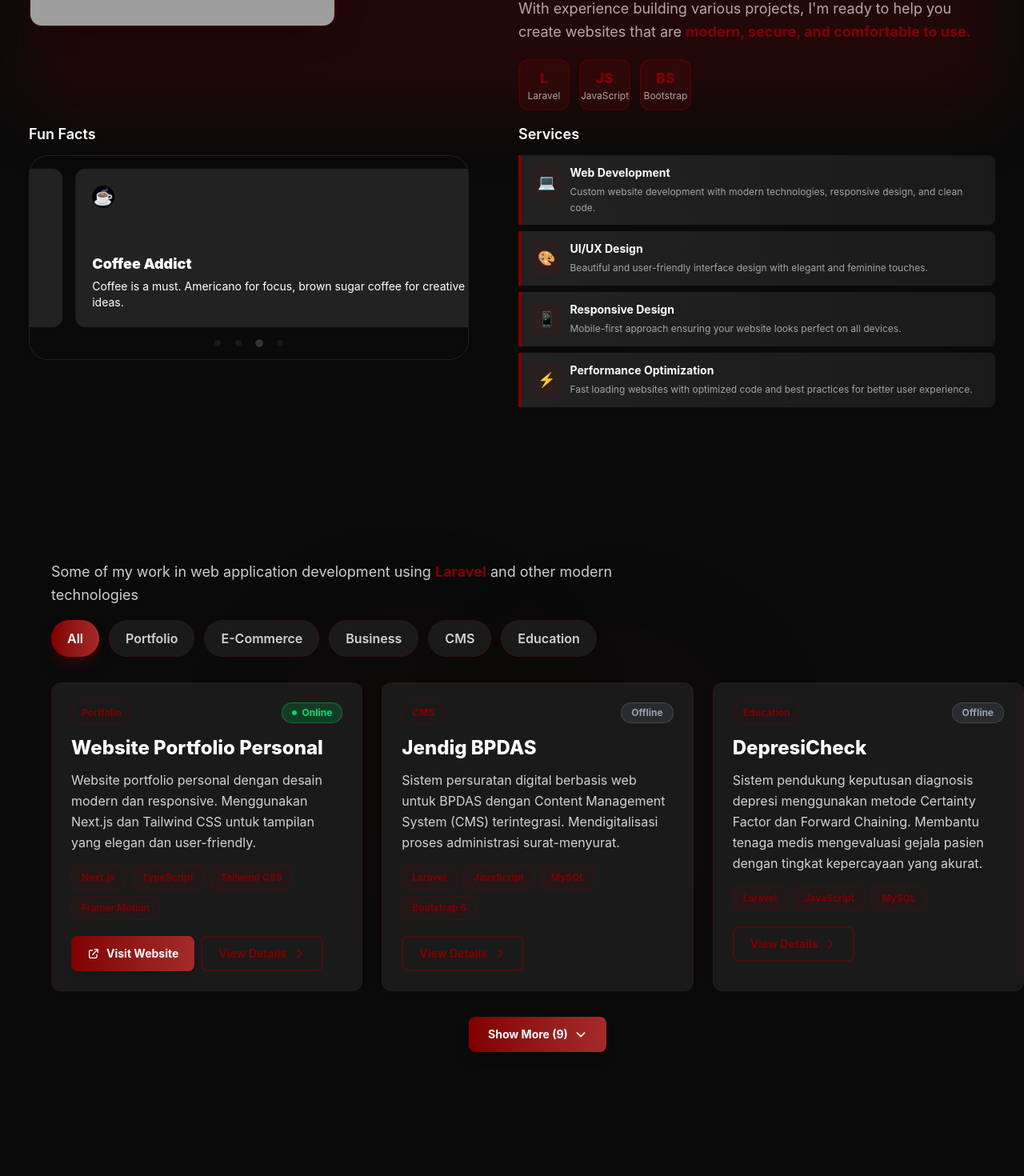
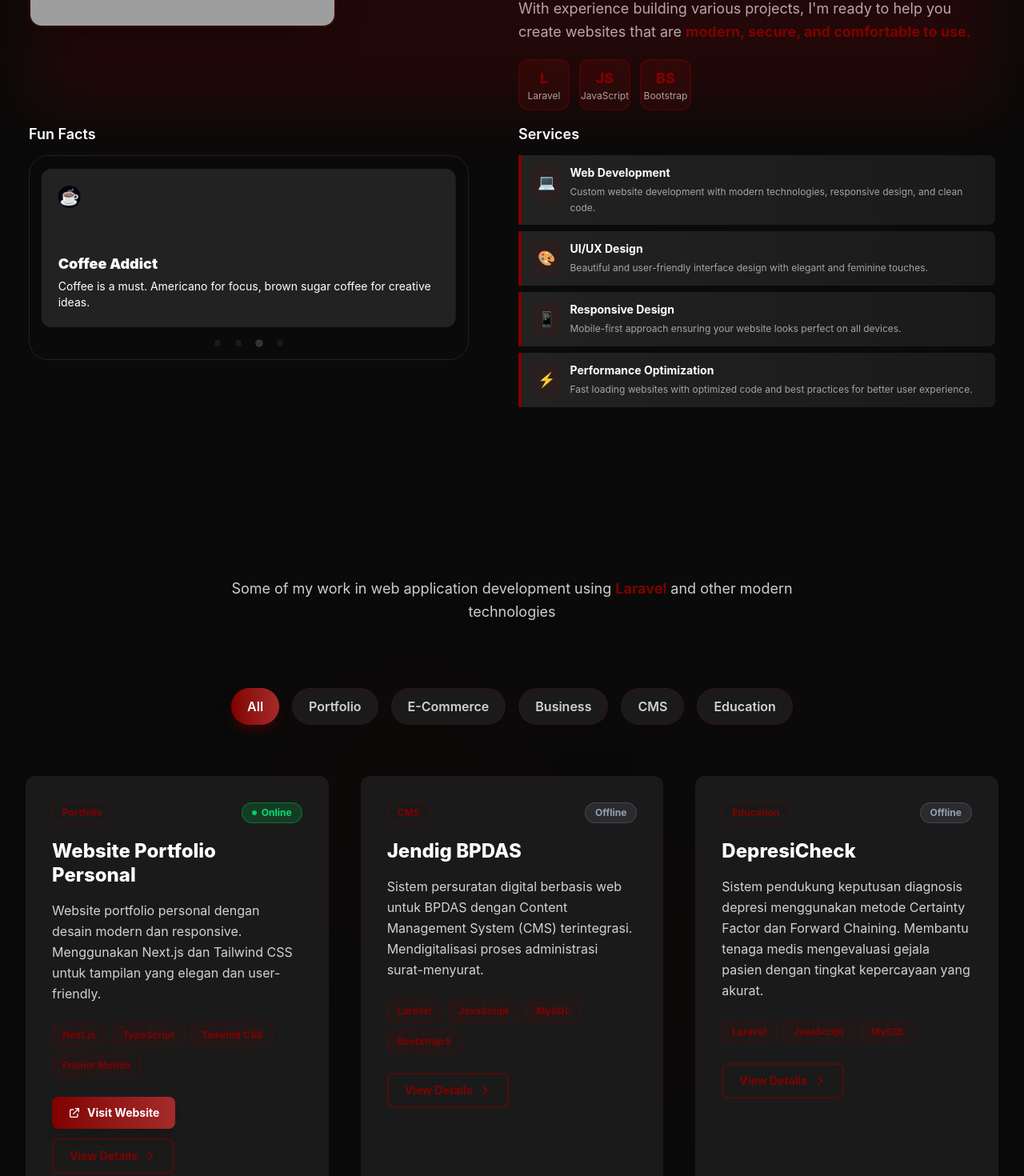
Before and after one commit to intanSulistiya/IntanSulis, a Next.js app: page / in a window 1280 px wide. Shown: the part 1330-2800 px from the top of the page at 80% size. Built offline with nearby package versions, Linux system fonts and the light colour scheme; grey boxes are pictures that could not be loaded.

Commit message:
update fix

```diff
--- a/src/components/AboutSection.tsx
+++ b/src/components/AboutSection.tsx
@@ -10,8 +10,29 @@ export default function AboutSection() {
   const { language } = useLanguage();
   const t = translations[language];
   const [isVisible, setIsVisible] = useState(false);
+  const [carouselWidth, setCarouselWidth] = useState(350);
   const sectionRef = useRef<HTMLElement>(null);
   const scrollContainerRef = useRef<HTMLElement>(null);
+
+  useEffect(() => {
+    const updateCarouselWidth = () => {
+      const width = window.innerWidth;
+      if (width < 640) {
+        setCarouselWidth(Math.min(width - 60, 350));
+      } else if (width < 768) {
+        setCarouselWidth(Math.min(width - 80, 450));
+      } else if (width < 1024) {
+        setCarouselWidth(Math.min(width - 100, 500));
+      } else {
+        setCarouselWidth(550);
+      }
+    };
+
+    updateCarouselWidth();
+    window.addEventListener('resize', updateCarouselWidth);
+    return () => window.removeEventListener('resize', updateCarouselWidth);
+  }, []);
+
   useEffect(() => {
     const observer = new IntersectionObserver(
       ([entry]) => entry.isIntersecting && setIsVisible(true),
@@ -140,9 +161,9 @@ export default function AboutSection() {
         }`}>
           <div className="grid grid-cols-1 lg:grid-cols-2 gap-4">
             {/* Fun Facts - Kiri */}
-            <div>
+            <div className="w-full">
               <h3 className="text-lg font-semibold text-white mb-3">{t.about.funFacts}</h3>
-              <div style={{ height: '350px', position: 'relative' }}>
+              <div className="w-full flex justify-center lg:justify-start">
                 <Carousel
                   items={t.about.funFactsItems.map((item, index) => ({
                     id: index + 1,
@@ -150,7 +171,7 @@ export default function AboutSection() {
                     description: item.desc,
                     icon: <span className="text-xl">{item.icon}</span>
                   }))}
-                  baseWidth={550}
+                  baseWidth={carouselWidth}
                   autoplay={true}
                   autoplayDelay={3000}
                   pauseOnHover={true}
--- a/src/components/ProjectsSection.tsx
+++ b/src/components/ProjectsSection.tsx
@@ -96,7 +96,7 @@ export default function ProjectsSection() {
     <section
       ref={sectionRef}
       id="portfolio"
-      className="w-full py-10 px3 bg-[#0a0a0a] relative overflow-hidden "
+      className="w-full py-16 md:py-20 lg:py-24 px-4 md:px-6 lg:px-8 bg-[#0a0a0a] relative overflow-hidden"
     >
       {/* Animated Background Elements */}
       <div className="absolute inset-0 overflow-hidden pointer-events-none">
@@ -104,16 +104,16 @@ export default function ProjectsSection() {
         <div className="absolute bottom-1/4 right-1/4 w-96 h-96 bg-[#800000]/5 rounded-full blur-3xl animate-pulse-slow" style={{ animationDelay: '1s' }}></div>
       </div>
 
-      <div className="max-w-9.5xl ml-0 md:ml-8 lg:ml-16 relative z-10">
+      <div className="max-w-7xl mx-auto relative z-10">
         {/* Section Header */}
-        <div className="text-center mb-12 lg:mb-2">
+        <div className="text-center mb-12 md:mb-16 lg:mb-20">
             <span className="text-3xl md:text-4xl lg:text-5xl font-bold mb-4 text-white">
             <ScrollFloat
             scrollContainerRef={scrollContainerRef as React.RefObject<HTMLElement | null>}
             animationDuration={1}
             ease='back.inOut(2)'
             scrollStart='center bottom+=50%'
-            scrollEnd='bottom bottom-=40%'
+            scrollEnd='bottomAQ bottom-=40%'
             stagger={0.03}
           >
             {t.projects.title}
@@ -121,13 +121,13 @@ export default function ProjectsSection() {
             </span>
 
 
-          <p className="text-lg text-left text-white/80 max-w-3xl mb-4 leading-relaxed">
+          <p className="text-base md:text-lg text-center text-white/80 max-w-3xl mx-auto mb-8 leading-relaxed">
             {t.projects.subtitle} <span className="font-bold text-[#800000]">{t.projects.subtitle2}</span> {t.projects.subtitle3}
           </p>
         </div>
 
         {/* Modern Category Filter */}
-        <div className={`flex flex-wrap gap-2 md:gap-3 mb-6 md:mb-8 transform transition-all duration-700 ${isVisible ? 'opacity-100 translate-y-0' : 'opacity-0 translate-y-10'}`}>
+        <div className={`flex flex-wrap justify-center gap-3 md:gap-4 mb-10 md:mb-12 lg:mb-16 transform transition-all duration-700 ${isVisible ? 'opacity-100 translate-y-0' : 'opacity-0 translate-y-10'}`}>
           {categories.map((category) => (
             <button
               key={category}
@@ -147,7 +147,7 @@ export default function ProjectsSection() {
         </div>
 
         {/* Modern Projects Grid */}
-        <div className="grid grid-cols-1 md:grid-cols-2 lg:grid-cols-3 gap-4 md:gap-6 ">
+        <div className="grid grid-cols-1 md:grid-cols-2 lg:grid-cols-3 gap-6 md:gap-8 lg:gap-10">
           {displayedProjects.map((project, index) => (
             <div
               key={project.id}
@@ -161,9 +161,9 @@ export default function ProjectsSection() {
               <div className="absolute inset-0 -translate-x-full group-hover:translate-x-full transition-transform duration-1000 bg-gradient-to-r from-transparent via-white/5 to-transparent"></div>
 
               {/* Project Content */}
-              <div className="p-5 md:p-6 relative">
+              <div className="p-6 md:p-7 lg:p-8 relative">
                 {/* Category and Status Badges */}
-                <div className="flex items-center justify-between mb-4">
+                <div className="flex items-center justify-between mb-5">
                   <span className="px-3 py-1 text-xs font-bold bg-[#1a1a1a]/95 backdrop-blur-sm text-[#800000] rounded-full border border-[#800000]/40 group-hover:border-[#800000]/60 group-hover:bg-[#800000]/10 transition-all duration-300">
                     {project.category}
                   </span>
@@ -181,16 +181,16 @@ export default function ProjectsSection() {
                     </span>
                   </span>
                 </div>
-                <h3 className="text-xl md:text-2xl font-extrabold mb-3 text-white leading-tight group-hover:text-[#800000] transition-colors duration-300">
+                <h3 className="text-xl md:text-2xl font-extrabold mb-4 text-white leading-tight group-hover:text-[#800000] transition-colors duration-300">
                   {project.title}
                 </h3>
 
-                <p className="text-white/80 mb-4 text-sm md:text-base leading-relaxed group-hover:text-white/90 transition-colors duration-300">
+                <p className="text-white/80 mb-6 text-sm md:text-base leading-relaxed group-hover:text-white/90 transition-colors duration-300">
                   {project.description}
                 </p>
 
                 {/* Technologies Tags */}
-                <div className="mb-5">
+                <div className="mb-6">
                   <div className="flex flex-wrap gap-2">
                     {project.technologies.map((tech, techIndex) => (
                       <span
@@ -205,7 +205,7 @@ export default function ProjectsSection() {
                 </div>
 
                 {/* Action Buttons */}
-                <div className="flex flex-wrap gap-2">
+                <div className="flex flex-wrap gap-3">
                   {project.status === "online" && project.url && (
                   <a
                       href={project.url}
@@ -237,7 +237,7 @@ export default function ProjectsSection() {
 
         {/* Show More/Less Button */}
         {filteredProjects.length > 3 && (
-          <div className="flex justify-center mt-6 md:mt-8">
+          <div className="flex justify-center mt-10 md:mt-12 lg:mt-16">
             <button
               onClick={() => setShowAll(!showAll)}
               className="group inline-flex items-center gap-2 bg-gradient-to-r from-[#800000] to-[#A52A2A] hover:from-[#A52A2A] hover:to-[#800000] text-white px-6 py-3 rounded-lg font-bold text-sm shadow-lg hover:shadow-xl hover:shadow-[#800000]/30 hover:scale-105 transition-all duration-300"
@@ -257,7 +257,7 @@ export default function ProjectsSection() {
 
         {/* Empty State */}
         {filteredProjects.length === 0 && (
-          <div className="text-center py-12 md:py-16">
+          <div className="text-center py-16 md:py-20 lg:py-24">
             <div className="w-20 h-20 md:w-24 md:h-24 bg-[#800000]/10 border-2 border-[#800000]/20 rounded-xl flex items-center justify-center mx-auto mb-4 shadow-lg">
               <svg className="w-10 h-10 md:w-12 md:h-12 text-[#800000]" fill="none" stroke="currentColor" viewBox="0 0 24 24">
                 <path strokeLinecap="round" strokeLinejoin="round" strokeWidth={2} d="M9.172 16.172a4 4 0 015.656 0M9 12h6m-6-4h6m2 5.291A7.962 7.962 0 0112 15c-2.34 0-4.47-.881-6.08-2.33" />
@@ -291,7 +291,7 @@ export default function ProjectsSection() {
 
             {/* Image Slider */}
             {selectedProject.images && selectedProject.images.length > 0 && (
-              <div className="relative w-full h-64 md:h-96 bg-[#0a0a0a]">
+              <div className="relative w-full h-72 md:h-[28rem] lg:h-[32rem] bg-[#0a0a0a]">
                 <div className="relative w-full h-full">
                   <Image
                     src={selectedProject.images[currentImageIndex]}
@@ -351,9 +351,9 @@ export default function ProjectsSection() {
             )}
 
             {/* Project Details */}
-            <div className="p-6 md:p-8">
+            <div className="p-8 md:p-10 lg:p-12">
               {/* Header */}
-              <div className="flex items-start justify-between mb-4">
+              <div className="flex items-start justify-between mb-6">
                 <div className="flex-1">
                   <h2 className="text-2xl md:text-3xl font-extrabold text-white mb-2">
                     {selectedProject.title}
@@ -379,14 +379,14 @@ export default function ProjectsSection() {
               </div>
 
               {/* Description */}
-              <p className="text-white/90 mb-6 text-base md:text-lg leading-relaxed">
+              <p className="text-white/90 mb-8 text-base md:text-lg leading-relaxed">
                 {selectedProject.detailDescription || selectedProject.description}
               </p>
 
               {/* Technologies */}
-              <div className="mb-6">
-                <h3 className="text-lg font-bold text-white mb-3">{t.projects.technologiesUsed}</h3>
-                <div className="flex flex-wrap gap-2">
+              <div className="mb-8">
+                <h3 className="text-lg font-bold text-white mb-4">{t.projects.technologiesUsed}</h3>
+                <div className="flex flex-wrap gap-3">
                   {selectedProject.technologies.map((tech, index) => (
                     <span
                       key={index}
@@ -399,7 +399,7 @@ export default function ProjectsSection() {
               </div>
 
               {/* Action Buttons */}
-              <div className="flex flex-wrap gap-3">
+              <div className="flex flex-wrap gap-4 mt-8">
                 {selectedProject.status === "online" && selectedProject.url && (
                   <a
                     href={selectedProject.url}
```
